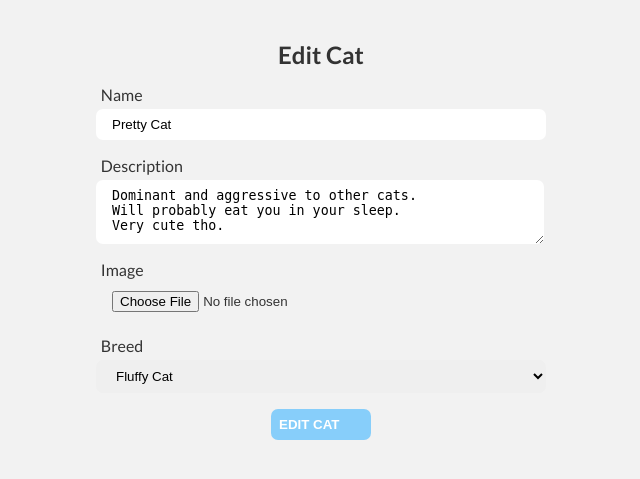
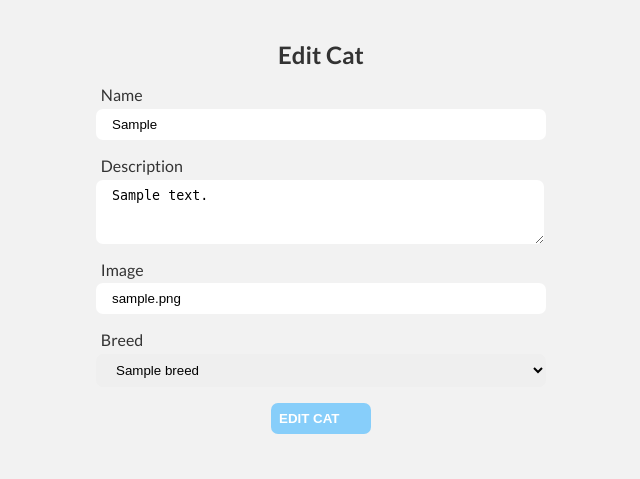
Before and after one commit to GeorgiVarbanov/100DaysOfJS, a Node server app: template Day5/src/views/cats/editCat.hbs in a window 1280 px wide. Shown: the part 192-671 px from the top of the page, without its empty margins (319-959 px from the left). Run offline with Node 20, Linux system fonts and the light colour scheme; tables that the repository leaves empty hold one stand-in row (values such as "Sample post"); the template is opened without the code that fills it: values that come from a table or form of the project are taken from there, most other values are stand-ins (such as "Sample title", 1, 10 or a date in 2020); some libraries are stand-ins or nearby versions.

Commit message:
Moved view renders from home to cat/dog controllers Added edit view renders

```diff
--- a/Day5/src/controllers/breedController.js
+++ b/Day5/src/controllers/breedController.js
@@ -1,6 +1,10 @@
 const router = require("express").Router();
 const breedService = require("../services/breedService.js");
 
+
+router.get("/add-breed", (req, res) => {
+    res.render("breeds/addBreed");
+});
 
 router.post("/add-breed", async (req, res) => {
     const {breed , type} = req.body;
--- a/Day5/src/services/catService.js
+++ b/Day5/src/services/catService.js
@@ -12,6 +12,6 @@ exports.getAll = async () => {
 }
 
 exports.getCatById = async (catId) => {
-    const cat = await Cat.findById(catId);
+    const cat = await Cat.findById(catId).lean();
     return cat;
 }
--- a/Day5/src/services/dogService.js
+++ b/Day5/src/services/dogService.js
@@ -12,6 +12,6 @@ exports.getAll = async () => {
 }
 
 exports.getDogById = async (dogId) => {
-    const dog = await Dog.findById(dogId);
+    const dog = await Dog.findById(dogId).lean();
     return dog;
 }
--- a/Day5/src/views/cats/addCat.hbs
+++ b/Day5/src/views/cats/addCat.hbs
@@ -10,7 +10,7 @@
         <label for="group">Breed</label>
         <select name="breed" id="group">
             {{#each catBreeds}}
-             <option value="{{type}}">{{breed}}</option>
+             <option value="{{breed}}">{{breed}}</option>
             {{/each}}
         </select>
         <button type="submit">Add Cat</button>
--- a/Day5/src/views/cats/editCat.hbs
+++ b/Day5/src/views/cats/editCat.hbs
@@ -1,17 +1,18 @@
 <main>
-    <form action="#" method="" class="cat-form" enctype="multipart/form-data">
+    <form method="PUT" class="cat-form">
         <h2>Edit Cat</h2>
         <label for="name">Name</label>
-        <input type="text" id="name" value="Pretty Cat">
+        <input type="text" id="name" value={{cat.name}}>
         <label for="description">Description</label>
-        <textarea
-            id="description">Dominant and aggressive to other cats. Will probably eat you in your sleep. Very cute tho.</textarea>
+        <textarea id="description">{{cat.description}}</textarea>
         <label for="image">Image</label>
-        <input type="file" id="image">
+        <input type="text" id="image" name="imageUrl" value={{cat.imageUrl}}>
         <label for="group">Breed</label>
         <select id="group">
-            <option value="Fluffy Cat">Fluffy Cat</option>
+            {{#each catBreeds}}
+            <option value={{breed}}>{{breed}}</option>
+            {{/each}}
         </select>
-        <button>Edit Cat</button>
+        <button type="submit">Edit Cat</button>
     </form>
 </main>
--- a/Day5/src/views/dogs/addDog.hbs
+++ b/Day5/src/views/dogs/addDog.hbs
@@ -10,7 +10,7 @@
         <label for="group">Breed</label>
         <select name="breed" id="group">
             {{#each dogBreeds}}
-             <option value="{{type}}">{{breed}}</option>
+             <option value="{{breed}}">{{breed}}</option>
             {{/each}}
         </select>
         <button type="submit">Add Dog</button>
--- a/Day5/src/views/partials/catTemplate.hbs
+++ b/Day5/src/views/partials/catTemplate.hbs
@@ -4,7 +4,7 @@
     <p><span>Breed: </span>{{breed}}</p>
     <p><span>Description: </span>{{description}}</p>
     <ul class="buttons">
-        <li class="btn edit"><a href="/cats/edit-cat">Change Info</a></li>
+        <li class="btn edit"><a href="/cats/edit/{{_id}}">Change Info</a></li>
         <li class="btn delete"><a href="/">New Home</a></li>
     </ul>
 </li>
--- a/Day5/src/views/partials/dogTemplate.hbs
+++ b/Day5/src/views/partials/dogTemplate.hbs
@@ -4,7 +4,7 @@
     <p><span>Breed: </span>{{breed}}</p>
     <p><span>Description: </span>{{description}}</p>
     <ul class="buttons">
-        <li class="btn edit"><a href="/dogs/edit-cat">Change Info</a></li>
+        <li class="btn edit"><a href="/dogs/edit/{{_id}}">Change Info</a></li>
         <li class="btn delete"><a href="/">New Home</a></li>
     </ul>
 </li>
```
Also changed, not shown: Day5/src/controllers/catController.js (+18 -0 lines), Day5/src/controllers/dogController.js (+14 -0 lines), Day5/src/controllers/homeController.js (+0 -14 lines), Day5/src/views/dogs/editDog.hbs (+8 -7 lines).
